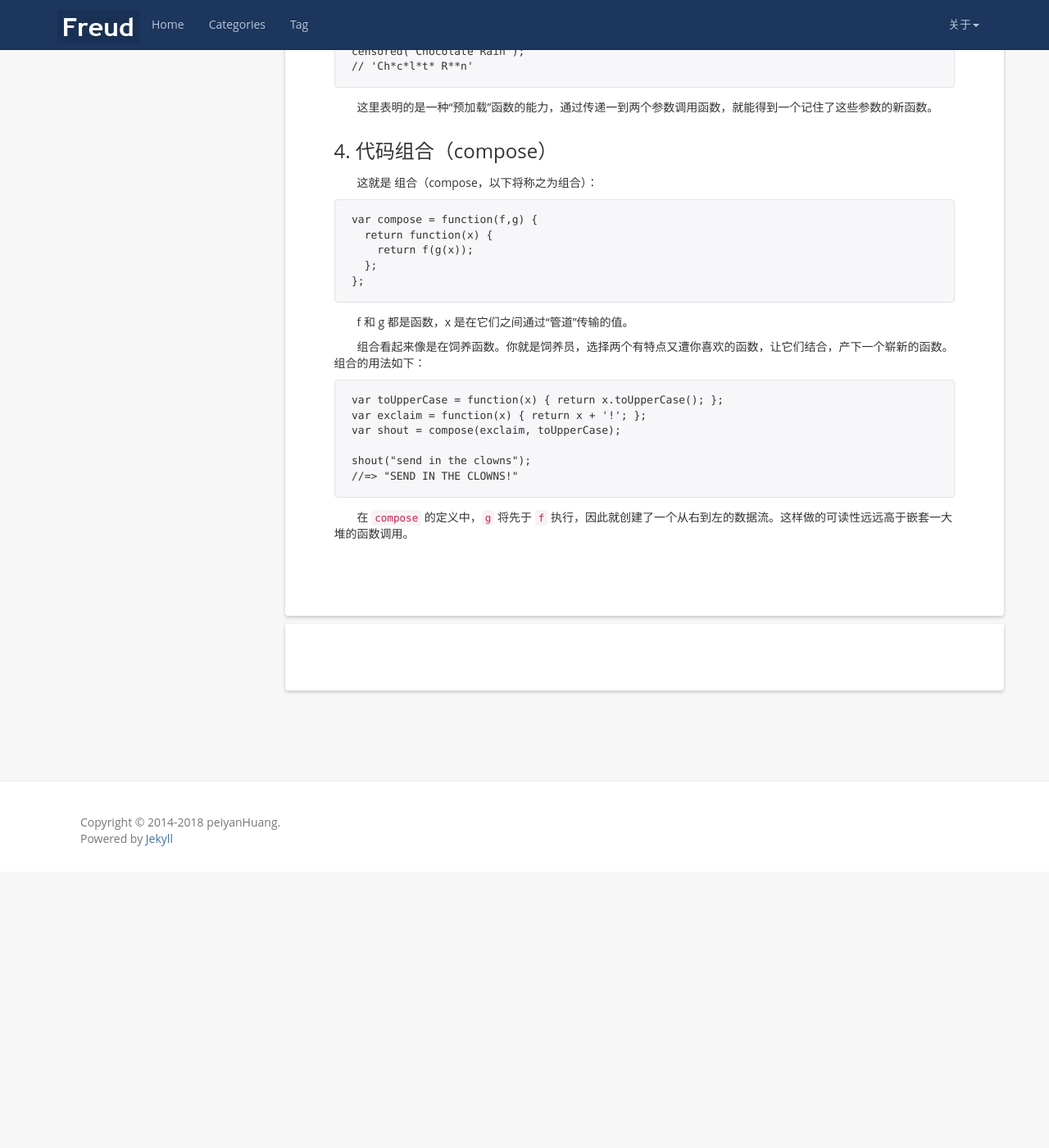
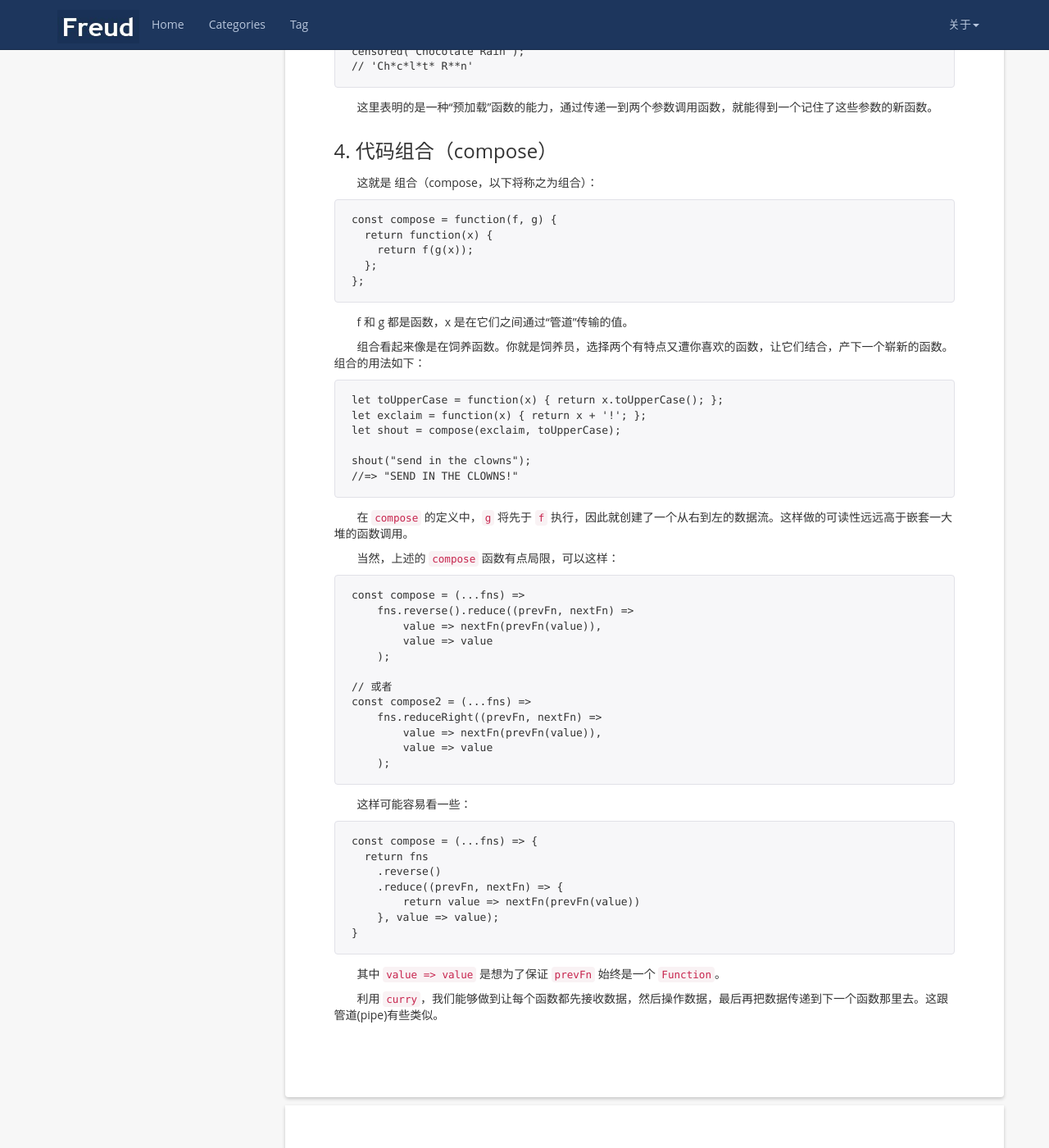
Before and after one commit to peiyanhuang/MyBlog, a Jekyll site: the page built from _posts/2018-04-27-adequate.md, in a window 1280 px wide and 1400 px high, scrolled down 4178 px. Shown: the whole window at 82% size. Built offline with Jekyll 4.4.1, drawn with Linux system fonts in a browser that asks for light colours; nearby versions of some CDN libraries; before the commit the page ends 5241 px from its top, so only the background shows below that.

Commit message:
@update: compose

````diff
--- a/_posts/2018-04-27-adequate.md
+++ b/_posts/2018-04-27-adequate.md
@@ -219,7 +219,7 @@ censored("Chocolate Rain");
 这就是 组合（compose，以下将称之为组合）：
 
 ```js
-var compose = function(f,g) {
+const compose = function(f, g) {
   return function(x) {
     return f(g(x));
   };
@@ -231,12 +231,45 @@ f 和 g 都是函数，x 是在它们之间通过“管道”传输的值。
 组合看起来像是在饲养函数。你就是饲养员，选择两个有特点又遭你喜欢的函数，让它们结合，产下一个崭新的函数。组合的用法如下：
 
 ```js
-var toUpperCase = function(x) { return x.toUpperCase(); };
-var exclaim = function(x) { return x + '!'; };
-var shout = compose(exclaim, toUpperCase);
+let toUpperCase = function(x) { return x.toUpperCase(); };
+let exclaim = function(x) { return x + '!'; };
+let shout = compose(exclaim, toUpperCase);
 
 shout("send in the clowns");
 //=> "SEND IN THE CLOWNS!"
 ```
 
 在 `compose` 的定义中，`g` 将先于 `f` 执行，因此就创建了一个从右到左的数据流。这样做的可读性远远高于嵌套一大堆的函数调用。
+
+当然，上述的 `compose` 函数有点局限，可以这样：
+
+```js
+const compose = (...fns) =>
+    fns.reverse().reduce((prevFn, nextFn) =>
+        value => nextFn(prevFn(value)),
+        value => value
+    );
+
+// 或者
+const compose2 = (...fns) =>
+    fns.reduceRight((prevFn, nextFn) =>
+        value => nextFn(prevFn(value)),
+        value => value
+    );
+```
+
+这样可能容易看一些：
+
+```js
+const compose = (...fns) => {
+  return fns
+    .reverse()
+    .reduce((prevFn, nextFn) => {
+        return value => nextFn(prevFn(value))
+    }, value => value);
+}
+```
+
+其中 `value => value` 是想为了保证 `prevFn` 始终是一个 `Function`。
+
+利用 `curry`，我们能够做到让每个函数都先接收数据，然后操作数据，最后再把数据传递到下一个函数那里去。这跟管道(pipe)有些类似。
````
